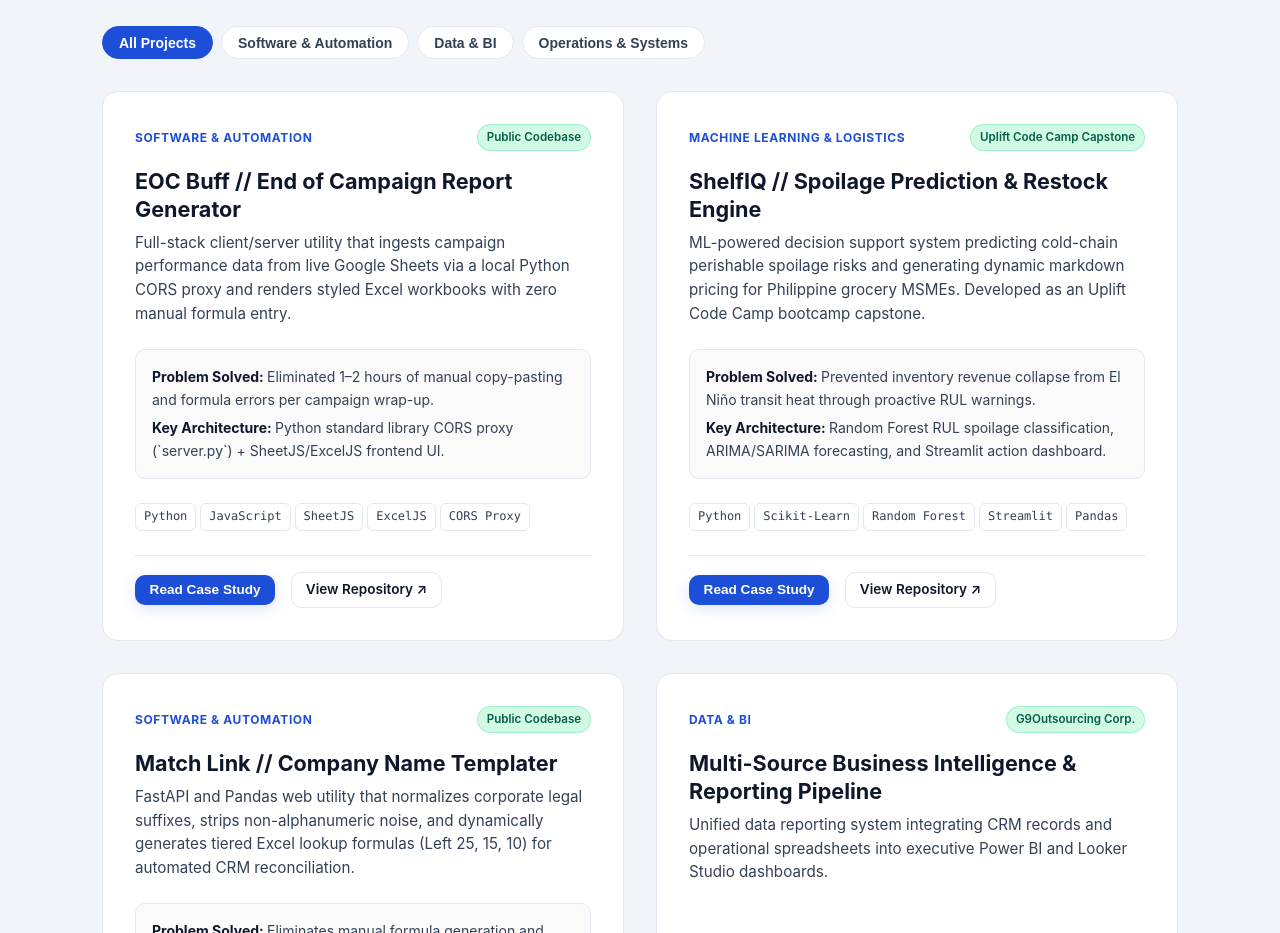
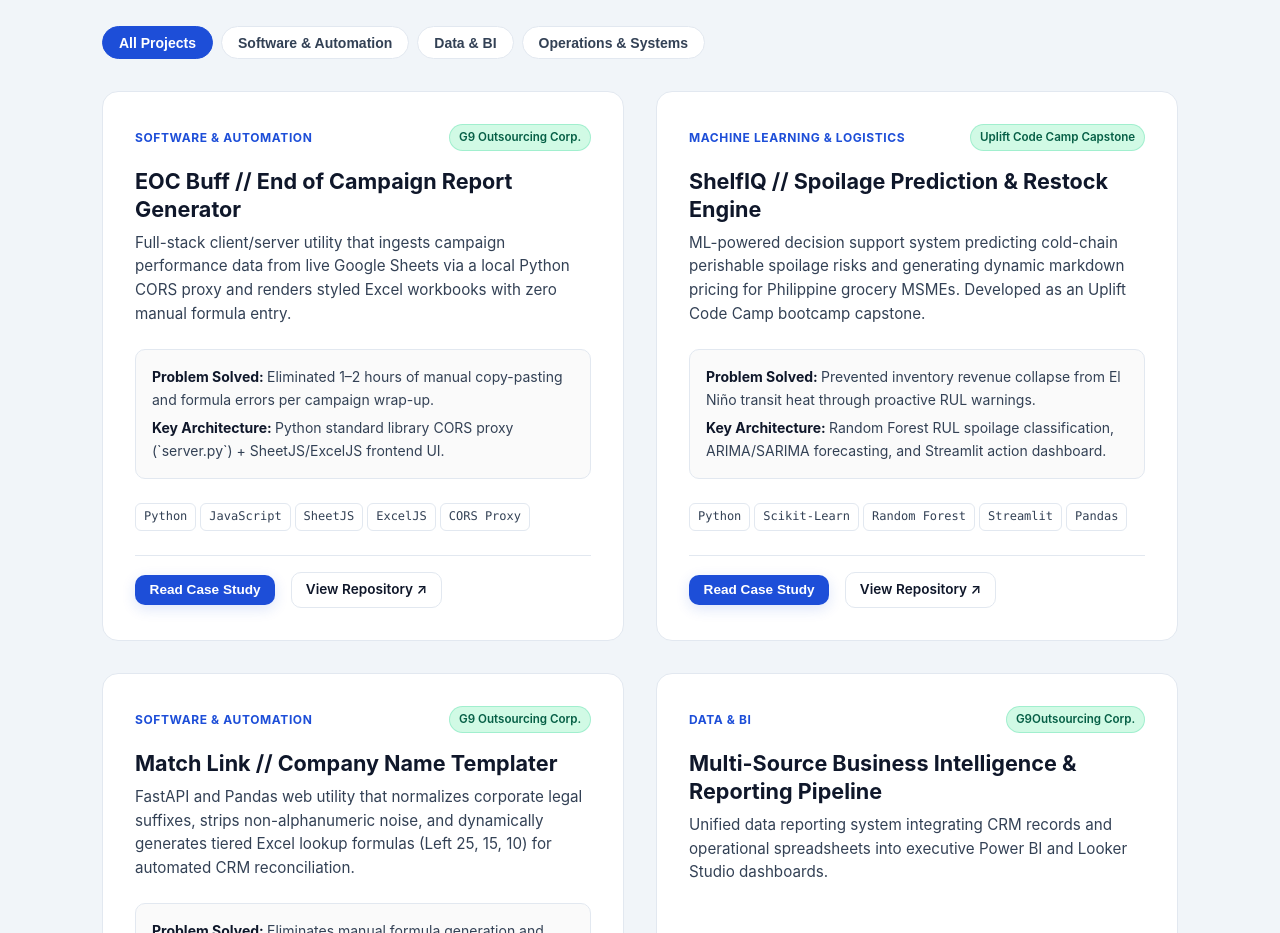
Before and after one commit to jgmchavez-22/portfolio, a plain HTML site: page index.html in a window 1280 px wide. Shown: the part 3160-4093 px from the top of the page. Drawn offline with Linux system fonts and the light colour scheme.

Commit message:
Update project badges and case study statuses for EOC Buff and Match Link to G9 Outsourcing Corp.

```diff
--- a/data/profile.json
+++ b/data/profile.json
@@ -176,7 +176,7 @@
                           "id":  "eoc-buff",
                           "title":  "EOC Buff // End of Campaign Report Generator",
                           "category":  "Software \u0026 Automation",
-                          "status":  "In Production / Public Repository",
+                          "status":  "In Production at G9 Outsourcing Corp.",
                           "repoUrl":  "https://github.com/jgmchavez-22/EOC-Break-FRVNT",
                           "summary":  "Full-stack client/server operational utility that ingests campaign data from Google Sheets via an authenticated local Python CORS proxy and renders styled Excel summaries with zero manual formula entry.",
                           "context":  "Campaign reporting teams had to manually copy, reformat, and calculate performance metrics from live Google Sheets into client-facing Excel spreadsheets, risking human error and spending hours per reporting cycle.",
@@ -239,7 +239,7 @@
                           "id":  "matchlink-templater",
                           "title":  "Match Link // Company Name Templater",
                           "category":  "Software \u0026 Automation",
-                          "status":  "In Production / Public Repository",
+                          "status":  "In Production at G9 Outsourcing Corp.",
                           "repoUrl":  "https://github.com/jgmchavez-22/Match-Link",
                           "summary":  "FastAPI and Pandas web utility that normalizes corporate legal suffixes, strips non-alphanumeric noise, and dynamically generates tiered Excel lookup formulas (Left 25, 15, 10) for automated CRM and database reconciliation.",
                           "context":  "Reconciling vendor, client, and lead lists across CRM platforms and accounting databases frequently fails exact matching due to inconsistent entity spellings (e.g., \u0027PTE. LTD.\u0027, \u0027LLC\u0027, \u0027Corp\u0027) and punctuation differences.",
--- a/index.html
+++ b/index.html
@@ -316,11 +316,11 @@
         <!-- Portfolio Cards Grid -->
         <div class="portfolio-grid">
 
-          <!-- Project 1: EOC Buff (Public Repo) -->
+          <!-- Project 1: EOC Buff -->
           <article class="project-card" data-category="software">
             <div class="project-meta-top">
               <span class="project-category">Software &amp; Automation</span>
-              <span class="project-badge">Public Codebase</span>
+              <span class="project-badge">G9 Outsourcing Corp.</span>
             </div>
             <h3 class="project-title">EOC Buff // End of Campaign Report Generator</h3>
             <p class="project-summary">
@@ -394,7 +394,7 @@
           <article class="project-card" data-category="software">
             <div class="project-meta-top">
               <span class="project-category">Software &amp; Automation</span>
-              <span class="project-badge">Public Codebase</span>
+              <span class="project-badge">G9 Outsourcing Corp.</span>
             </div>
             <h3 class="project-title">Match Link // Company Name Templater</h3>
             <p class="project-summary">
--- a/js/main.js
+++ b/js/main.js
@@ -114,7 +114,7 @@
     'eoc-buff': {
       title: 'EOC Buff // End of Campaign Report Generator',
       category: 'Software & Automation',
-      status: 'In Production / Public Repository',
+      status: 'In Production at G9 Outsourcing Corp.',
       repoUrl: 'https://github.com/jgmchavez-22/EOC-Break-FRVNT',
       sections: [
         {
@@ -180,7 +180,7 @@
     'matchlink-templater': {
       title: 'Match Link // Company Name Templater',
       category: 'Software & Automation',
-      status: 'In Production / Public Repository',
+      status: 'In Production at G9 Outsourcing Corp.',
       repoUrl: 'https://github.com/jgmchavez-22/Match-Link',
       sections: [
         {
```
